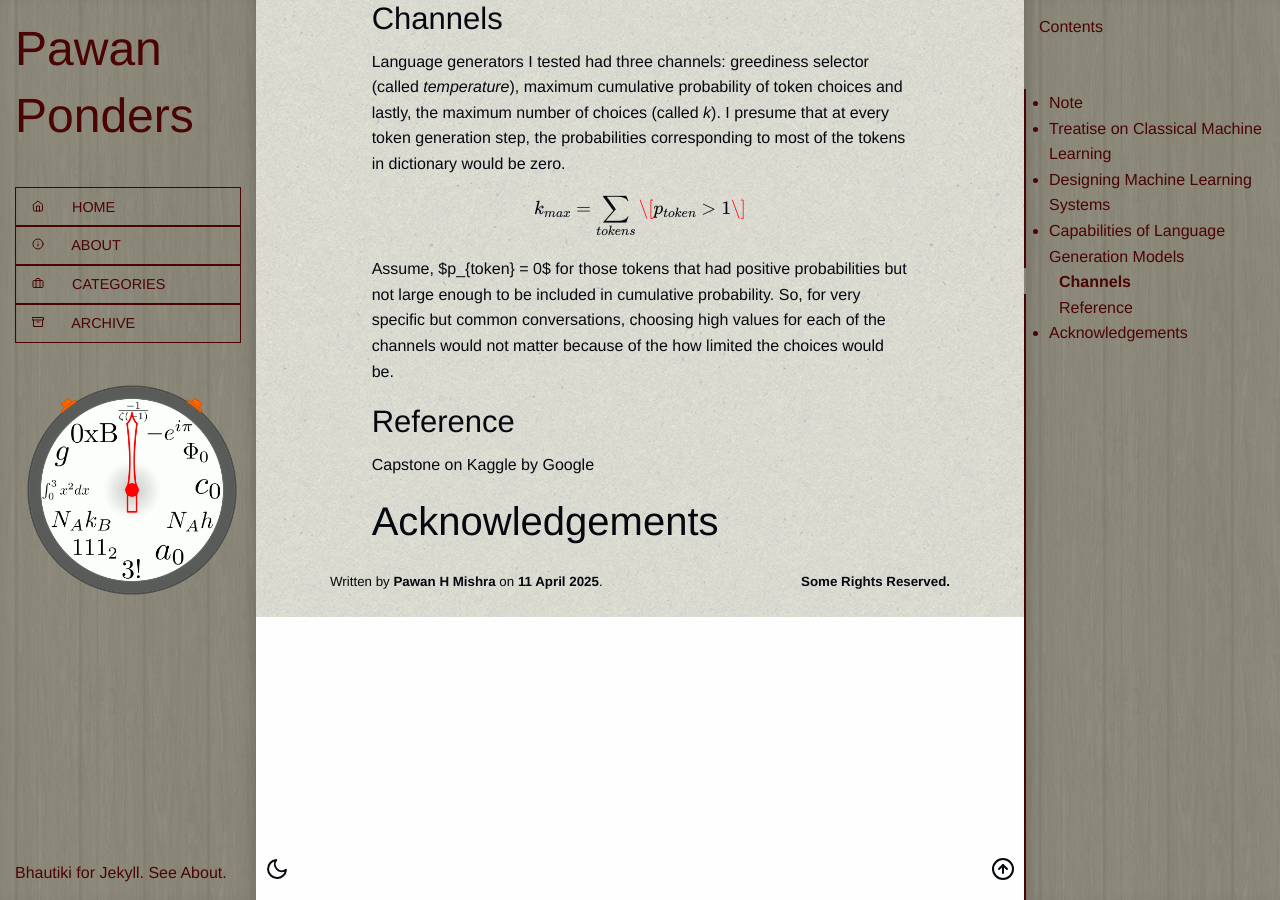
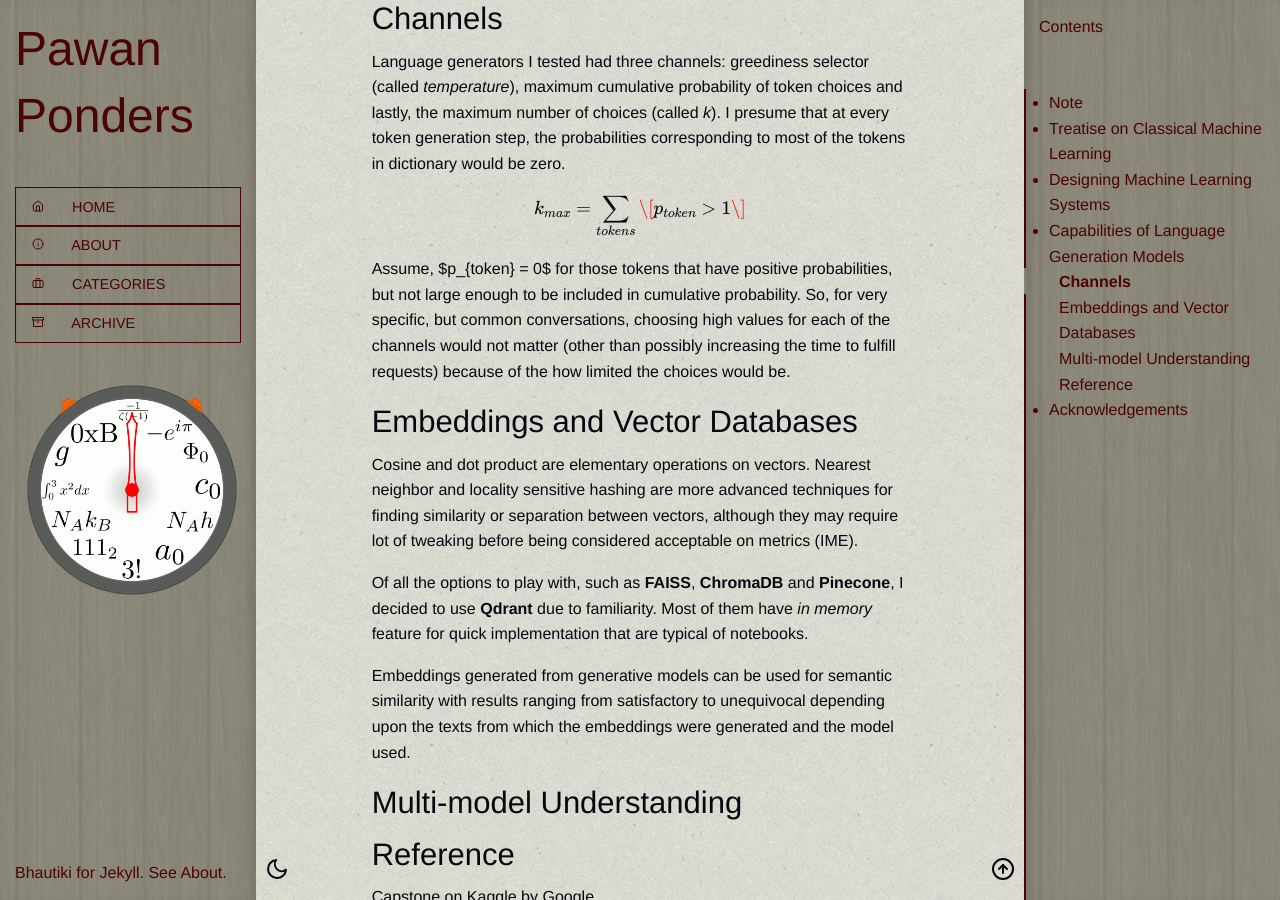
Before and after one commit to pawanmsr/pawanmsr.github.io, a Jekyll site: the page built from _posts/2025-04-11-classical-ml.markdown, in a window 1280 px wide and 900 px high, scrolled down 7164 px. Built offline with Jekyll 4.4.1, drawn with Linux system fonts in a browser that asks for light colours.

Commit message:
update post

```diff
--- a/_posts/2025-04-11-classical-ml.markdown
+++ b/_posts/2025-04-11-classical-ml.markdown
@@ -213,7 +213,19 @@ $$
 \end{equation}
 $$
 
-Assume, $p_{token} = 0$ for those tokens that had positive probabilities but not large enough to be included in cumulative probability. So, for very specific but common conversations, choosing high values for each of the channels would not matter because of the how limited the choices would be.
+Assume, $p_{token} = 0$ for those tokens that have positive probabilities, but not large enough to be included in cumulative probability. So, for very specific, but common conversations, choosing high values for each of the channels would not matter (other than possibly increasing the time to fulfill requests) because of the how limited the choices would be.
+
+### Embeddings and Vector Databases
+
+Cosine and dot product are elementary operations on vectors. Nearest neighbor and locality sensitive hashing are more advanced techniques for finding similarity or separation between vectors, although they may require lot of tweaking before being considered acceptable on metrics (IME).
+
+Of all the options to play with, such as **FAISS**, **ChromaDB** and **Pinecone**, I decided to use **Qdrant** due to familiarity. Most of them have *in memory* feature for quick implementation that are typical of notebooks.
+
+Embeddings generated from generative models can be used for semantic similarity with results ranging from satisfactory to unequivocal depending upon the texts from which the embeddings were generated and the model used.
+
+### Multi-model Understanding
+
+
 
 ### Reference
 
```
